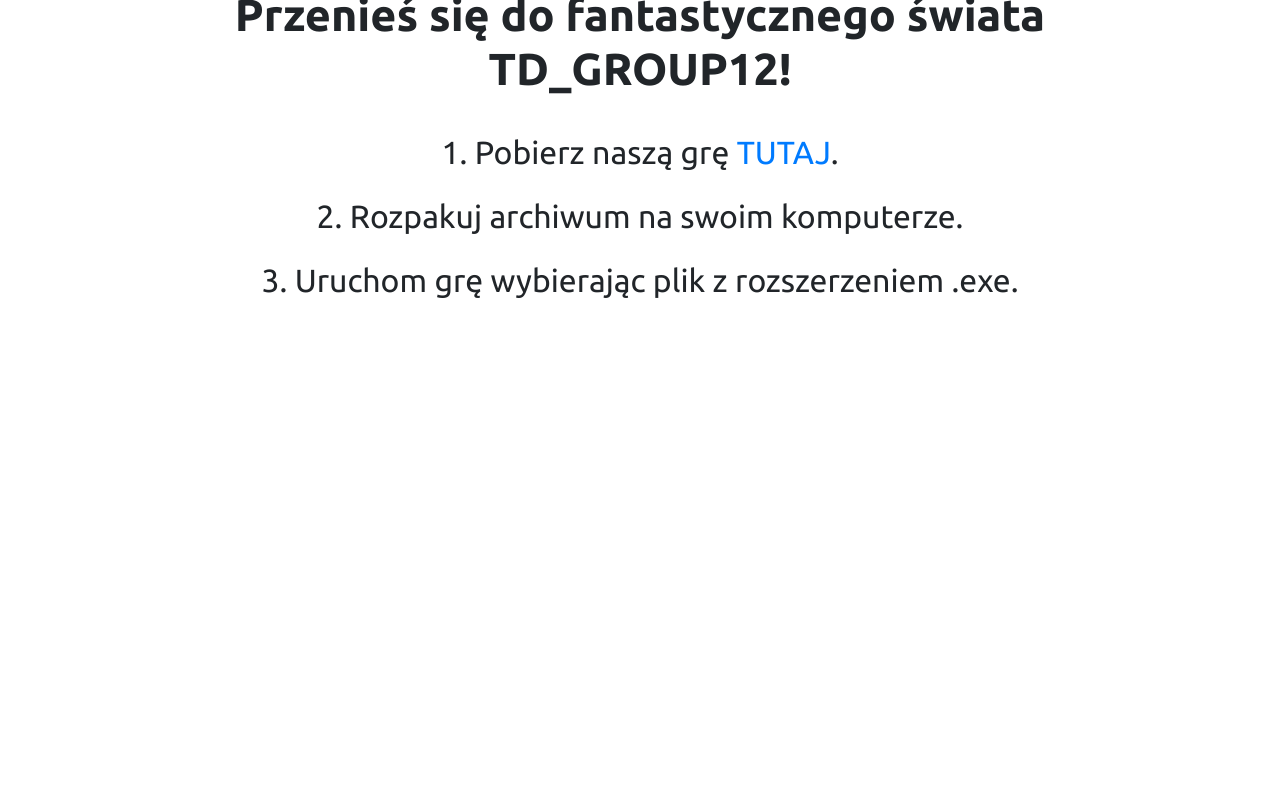
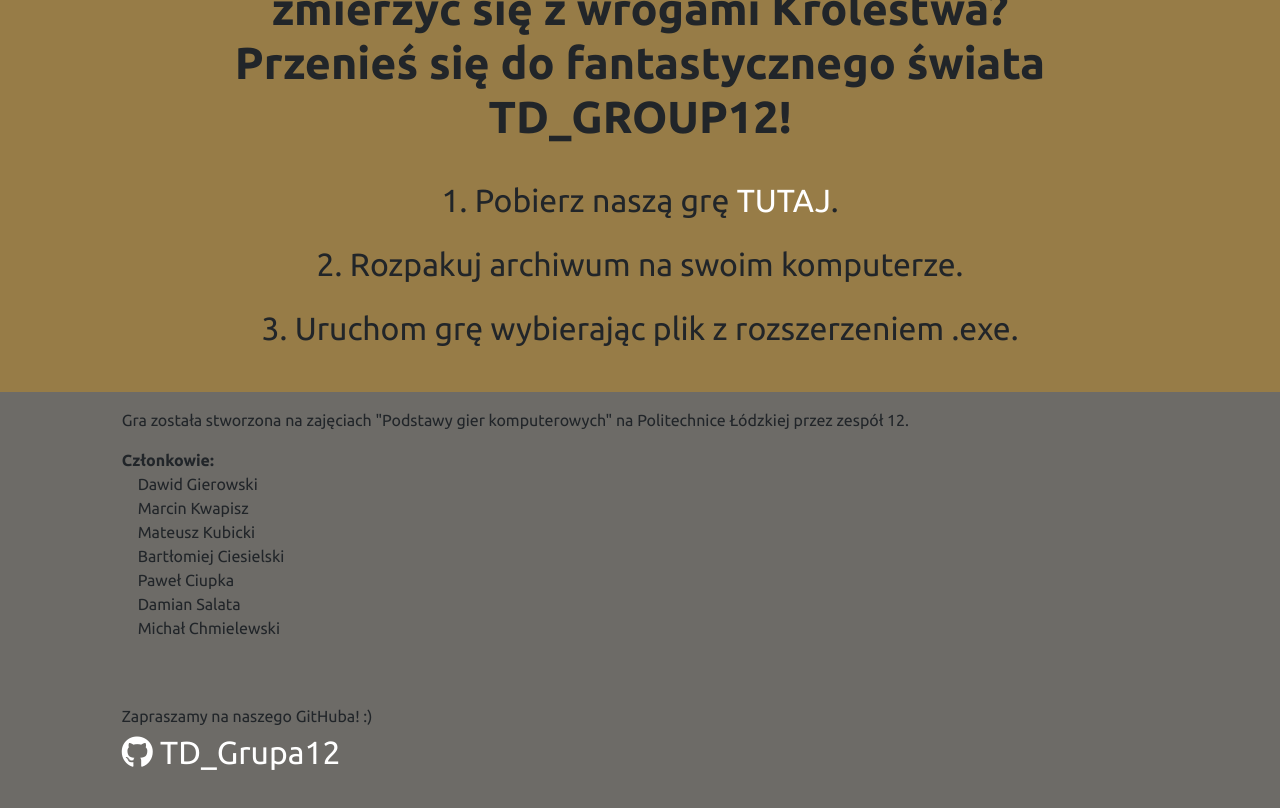
Before and after one commit to PawelCiupka/td_group12, a React (Create React App) app in the folder react-ui/: page / in a window 1280 px wide. Shown: the part 2900-3708 px from the top of the page. Before the commit the page ends 3220 px from the top, so only its background shows below. Built offline with nearby package versions, Linux system fonts and the light colour scheme.

Commit message:
Last upgrades to front.

```diff
--- a/react-ui/public/index.html
+++ b/react-ui/public/index.html
@@ -6,6 +6,7 @@
     <meta name="viewport" content="width=device-width, initial-scale=1, shrink-to-fit=no">
     <link rel="stylesheet" href="https://stackpath.bootstrapcdn.com/bootstrap/4.1.3/css/bootstrap.min.css" integrity="sha384-MCw98/SFnGE8fJT3GXwEOngsV7Zt27NXFoaoApmYm81iuXoPkFOJwJ8ERdknLPMO" crossorigin="anonymous">
     <link href="https://fonts.googleapis.com/css?family=Ubuntu:400,700" rel="stylesheet">
+    <link rel="stylesheet" href="https://use.fontawesome.com/releases/v5.6.1/css/all.css" integrity="sha384-gfdkjb5BdAXd+lj+gudLWI+BXq4IuLW5IT+brZEZsLFm++aCMlF1V92rMkPaX4PP" crossorigin="anonymous">
 
     <title>td_group12</title>
   </head>
--- a/react-ui/src/App.js
+++ b/react-ui/src/App.js
@@ -4,8 +4,6 @@ import './styles/App.css';
 import photo1 from './images/5.png';
 import photo2 from './images/4.png';
 import photo3 from './images/6.png';
-
-import gamePath from './game/TD_GROUP12.zip';
 
 
 class App extends Component {
@@ -106,7 +104,7 @@ class App extends Component {
           </div>
 
             <p className="text">
-              1. Pobierz naszą grę  <a href="/images/myw3schoolsimage.jpg" download>TUTAJ</a>.
+              1. Pobierz naszą grę <a href="https://ufile.io/srxgi" target="_blank">TUTAJ</a>.
             </p>
             <p className="text">
               2. Rozpakuj archiwum na swoim komputerze.
@@ -120,7 +118,37 @@ class App extends Component {
 
         </div>
 
+        <footer className="row">
 
+          <div className="col-sm-1"></div>
+          <div className="col-sm-10">
+            <p className="footerText">
+              Gra została stworzona na zajęciach "Podstawy gier komputerowych" na Politechnice Łódzkiej przez zespół 12.
+            </p>
+            <p className="footerText">
+              <strong>Członkowie:</strong>
+              <ul>
+                <li>Dawid Gierowski</li>
+                <li>Marcin Kwapisz</li>
+                <li>Mateusz Kubicki</li>
+                <li>Bartłomiej Ciesielski</li>
+                <li>Paweł Ciupka</li>
+                <li>Damian Salata</li>
+                <li>Michał Chmielewski</li>
+              </ul>
+            </p>
+            <p className="textBreak"></p>
+            <p className="footerText">
+            Zapraszamy na naszego GitHuba! :) <br></br>
+              <a href="https://github.com/CinU331/TD_Grupa12"><i class="fab fa-github"></i> TD_Grupa12
+</a>
+            </p>
+
+          </div>
+          <div className="col-sm-1"></div>
+
+
+        </footer>
       </div>
 
 
--- a/react-ui/src/styles/App.css
+++ b/react-ui/src/styles/App.css
@@ -77,6 +77,14 @@
   font-size: 2rem;
 }
 
+.text a {
+  color: #fff;
+}
+
+.text a:hover {
+  color: #fff;
+}
+
 .third {
   height: auto;
 
@@ -97,12 +105,43 @@
 .fourth {
   min-height: 80vh;
 
-  background-color: #8e7a52;
+  background-color: #fcda97;
   padding: 3rem 0 1.5rem 0;
 }
 
 .textBreak{
   padding: 2rem 0 0 0;
+}
+
+.fifth {
+  background-color: #977c47;
+  padding: 3rem 0 1.5rem 0;
+}
+
+footer {
+  height: auto;
+
+  background-color: #6d6b67;
+  padding: 1rem 0 1.1rem 0 !important;
+
+}
+
+.footerText {
+  font-size: 1rem;
+}
+
+.footerText ul {
+  margin: 0 0 0 1rem;
+  list-style: none;
+}
+
+.footerText a {
+  font-size: 2rem;
+  color: #fff;
+}
+
+.footerText a:hover {
+  color: #fff;
 }
 
 @media (max-width: 768px) {
```
